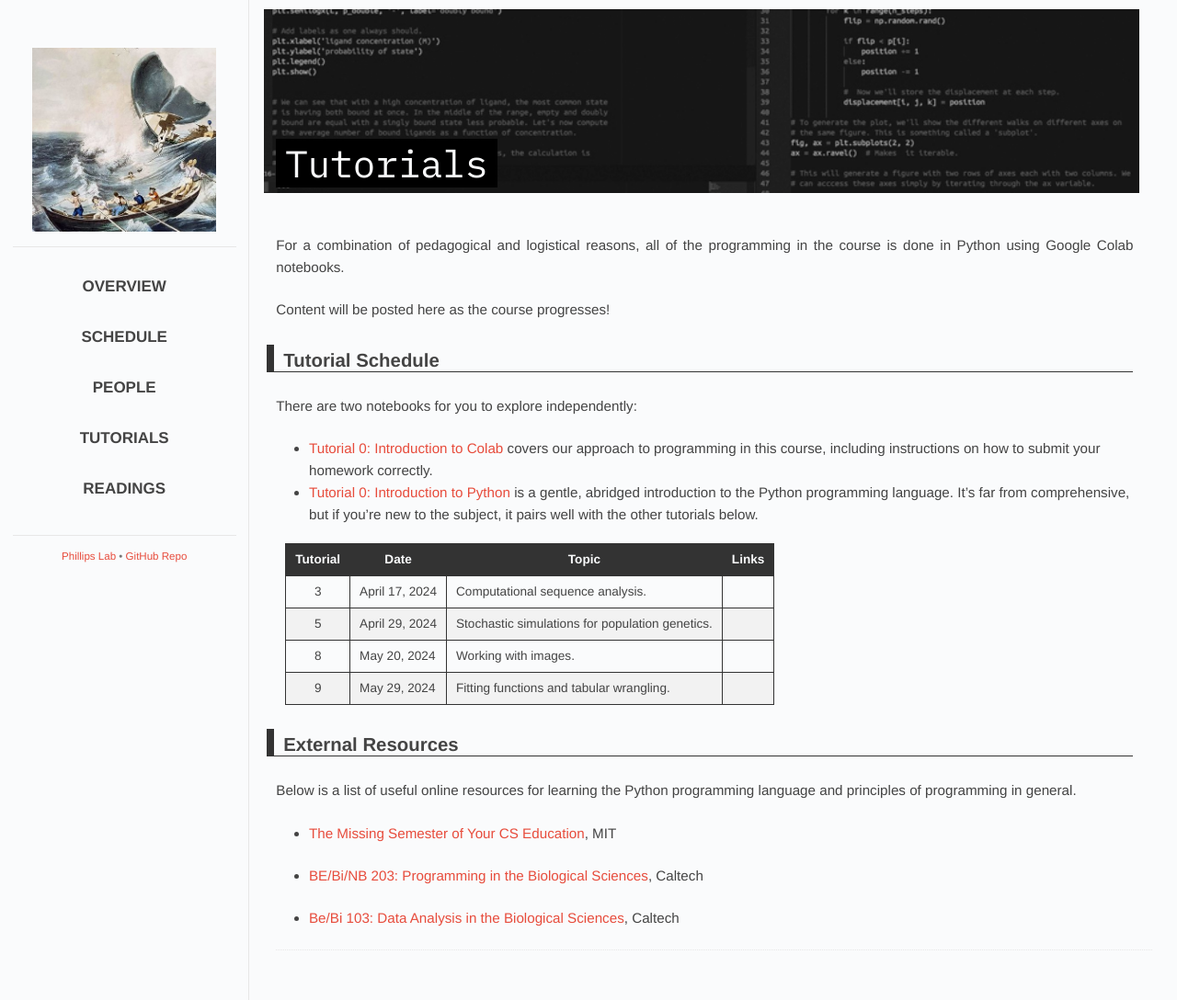
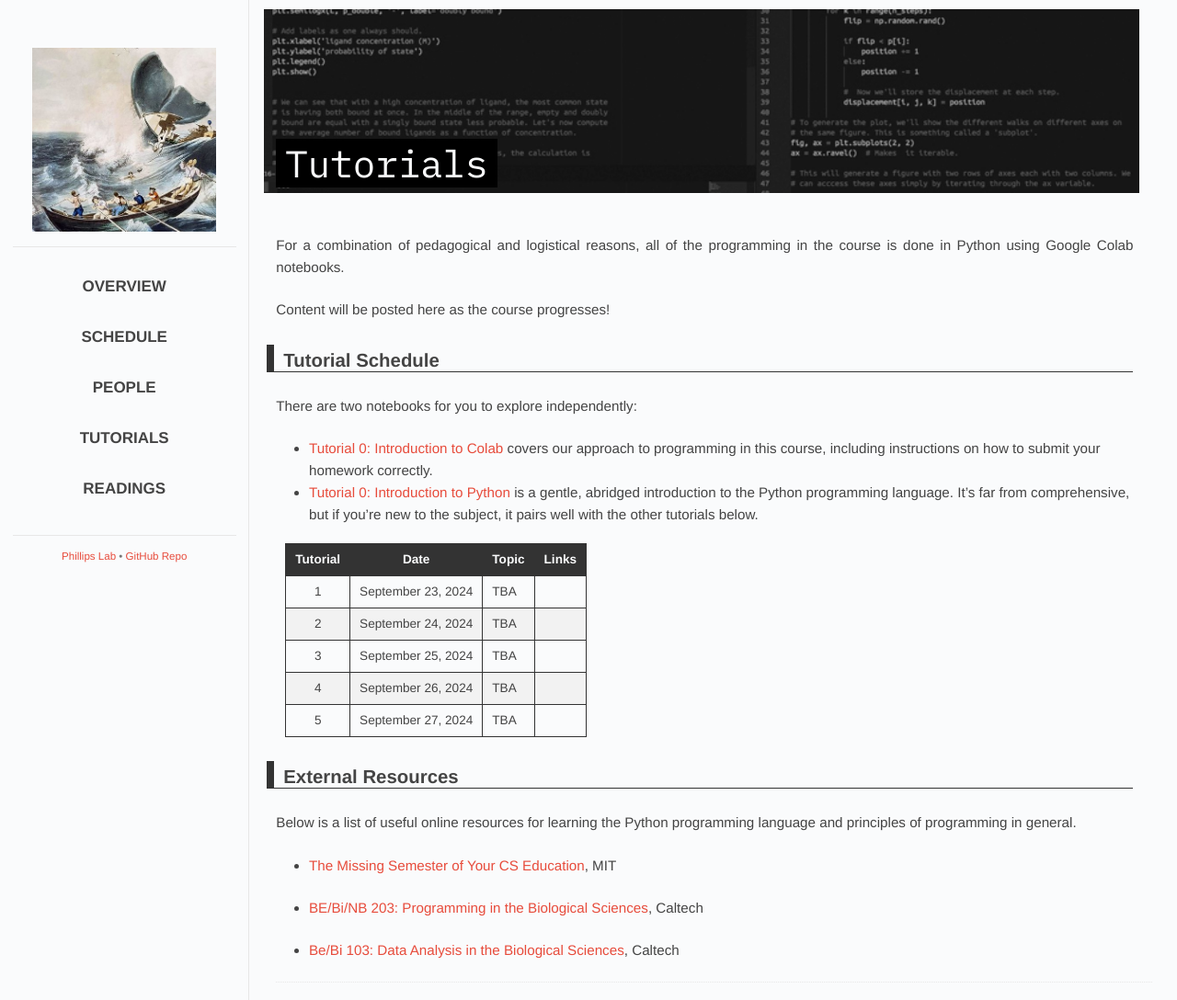
Before and after one commit to RPGroup-PBoC/mpi-pboc, a Jekyll site: the page built from 2024/code.md, in a window 1280 px wide. Shown: the whole page at 92% size. Built offline with Jekyll 4.4.1, drawn with Linux system fonts in a browser that asks for light colours; some web fonts are replaced.

Commit message:
AD corrected dates and topics on tutorial page

```diff
--- a/2024/code.md
+++ b/2024/code.md
@@ -17,10 +17,11 @@ It's far from comprehensive, but if you're new to the subject, it pairs well wit
 
 | Tutorial | Date | Topic | Links |
 | :--: | -- | -- | -- |
-| 3 | April 17, 2024 | Computational sequence analysis. | |
-| 5 | April 29, 2024 | Stochastic simulations for population genetics. | |
-| 8 | May 20, 2024 | Working with images. | |
-| 9 | May 29, 2024 | Fitting functions and tabular wrangling. | |
+| 1 | September 23, 2024 | TBA | |
+| 2 | September 24, 2024 | TBA | |
+| 3 | September 25, 2024 | TBA | |
+| 4 | September 26, 2024 | TBA | |
+| 5 | September 27, 2024 | TBA | |
 
 ## External Resources
 
```
